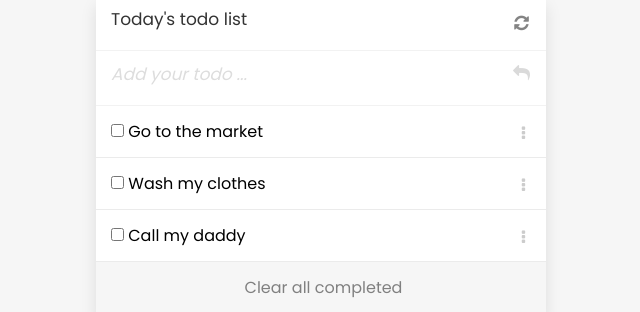
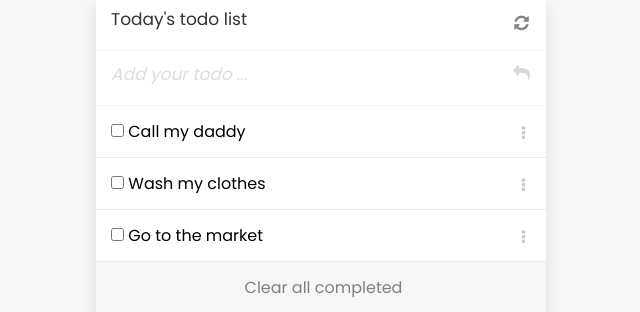
Before and after one commit to codecaiine/todo-list-app, a website built with webpack: page src/index.html in a window 1280 px wide. Shown: the part 134-446 px from the top of the page, 319-959 px from the left. Built offline with nearby package versions, Linux system fonts and the light colour scheme.

Commit message:
Short my array index

```diff
--- a/src/index.js
+++ b/src/index.js
@@ -3,7 +3,7 @@ import './style.css';
 const todoList = [{
   description: 'Go to the market',
   completed: false,
-  index: 1,
+  index: 4,
 },
 {
   description: 'Wash my clothes',
@@ -13,13 +13,16 @@ const todoList = [{
 {
   description: 'Call my daddy',
   completed: false,
-  index: 3,
+  index: 1,
 },
 ];
+
+todoList.sort((a, b) => a.index - b.index);
 
 const listDiv = document.querySelector('.todoList');
 
 const showTasks = () => {
+  listDiv.innerHTML = '';
   for (let i = 0; i < todoList.length; i += 1) {
     const task = todoList[i];
     const list = ` <li class="todo" id="${task.index}">
--- a/webpack.config.js
+++ b/webpack.config.js
@@ -2,6 +2,7 @@ const path = require('path');
 const HtmlWebpackPlugin = require('html-webpack-plugin');
 
 module.exports = {
+  mode: 'development',
   entry: './src/index.js',
   devServer: {
     static: './dist',
```
Also changed, not shown: dist/index.html, dist/main.js.
